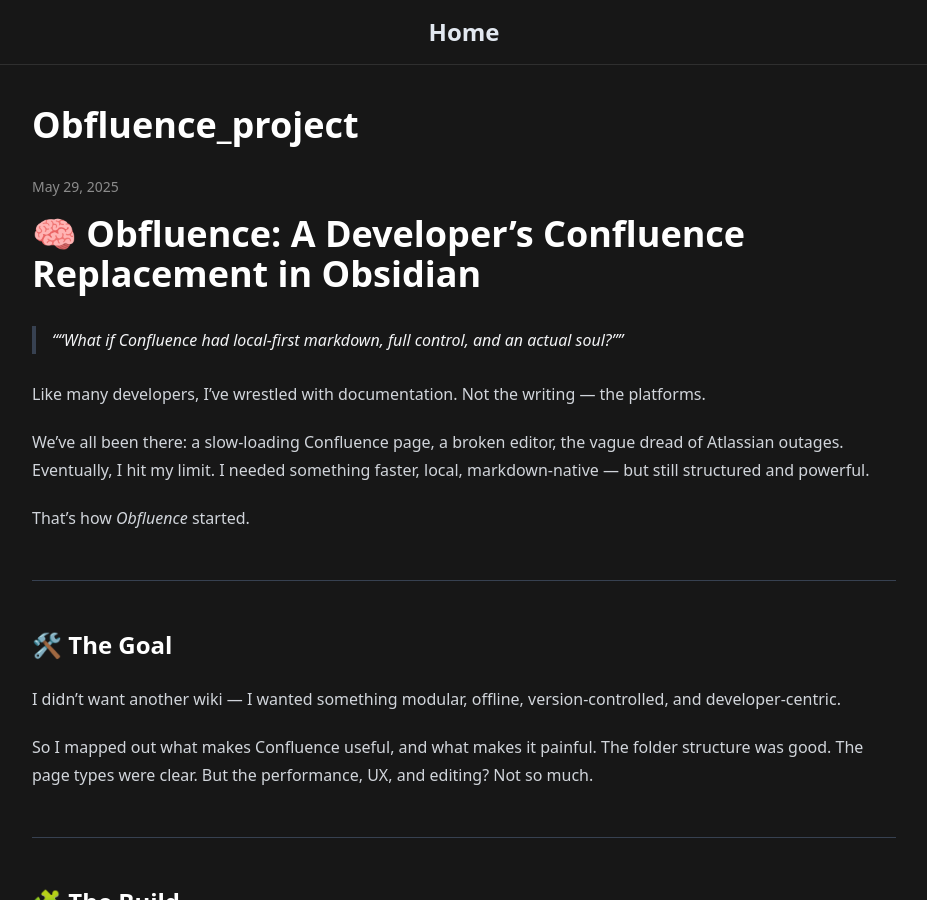
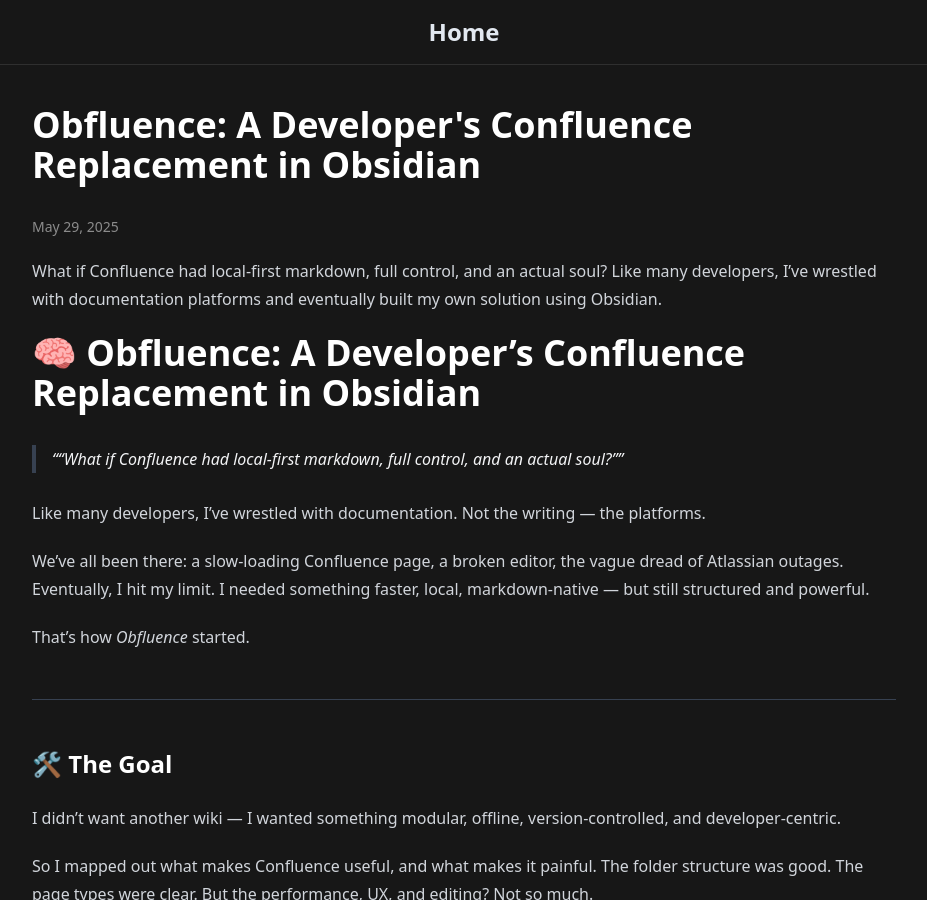
Before and after one commit to CodyLiska/codys-dev-blog, a Jekyll site: the page built from _posts/2025-05-29-Obfluence_Project.md, in a window 1280 px wide and 900 px high. Shown: the whole window, without its empty margins (176-1103 px from the left). Built offline with Jekyll 4.4.1, drawn with Linux system fonts in a browser that asks for light colours; nearby versions of some CDN libraries; our own code applies the rules of GitHub Pages for plain Markdown files.

Commit message:
fix display errors

```diff
--- a/_posts/2025-05-29-Obfluence_Project.md
+++ b/_posts/2025-05-29-Obfluence_Project.md
@@ -1,4 +1,16 @@
-# 🧠 Obfluence: A Developer’s Confluence Replacement in Obsidian
+---
+layout: post
+title: "Obfluence: A Developer's Confluence Replacement in Obsidian"
+date: 2025-05-29 10:00:00 -0700
+categories: [obsidian, documentation, productivity]
+excerpt_separator: <!--more-->
+---
+
+What if Confluence had local-first markdown, full control, and an actual soul? Like many developers, I've wrestled with documentation platforms and eventually built my own solution using Obsidian.
+
+<!--more-->
+
+# 🧠 Obfluence: A Developer's Confluence Replacement in Obsidian
 
 > “What if Confluence had local-first markdown, full control, and an actual soul?”
 
```
Also changed, not shown: _posts/2024-06-16-malware-lab.md (+5 -0 lines), _posts/2024-07-02-Soccer_Team_Tracker_Project.md (+12 -0 lines), 1 other file.
